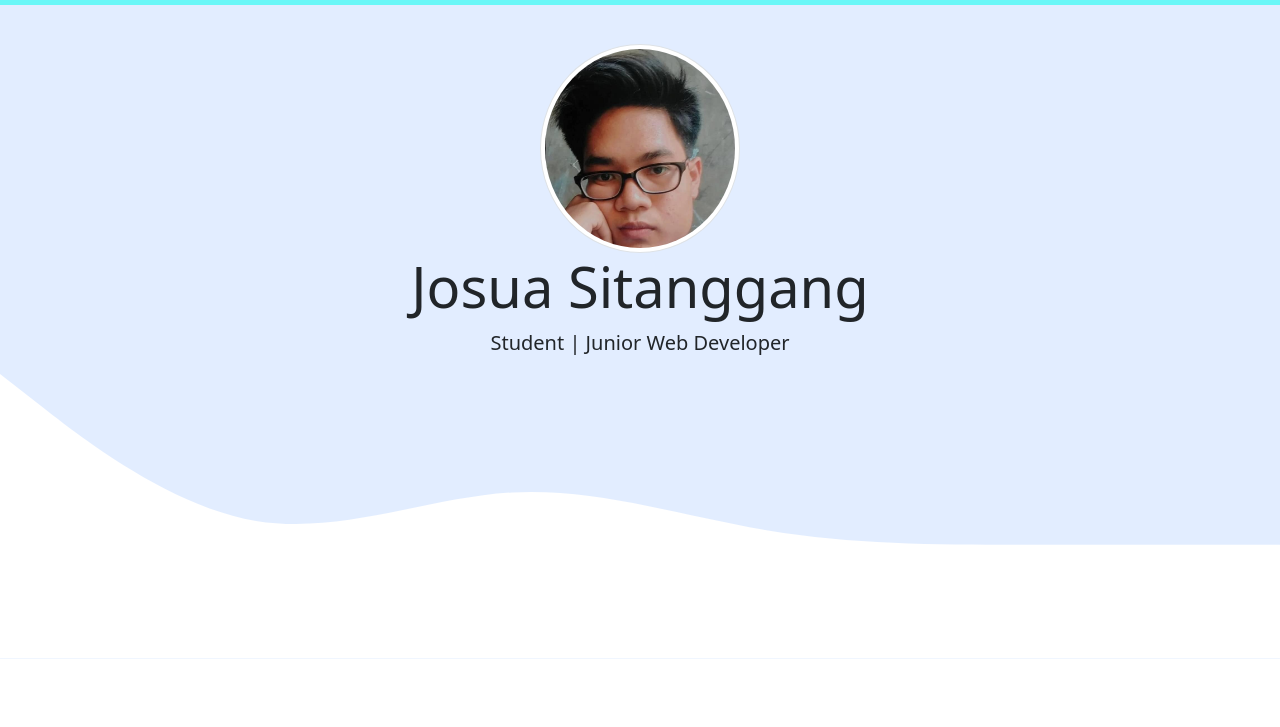
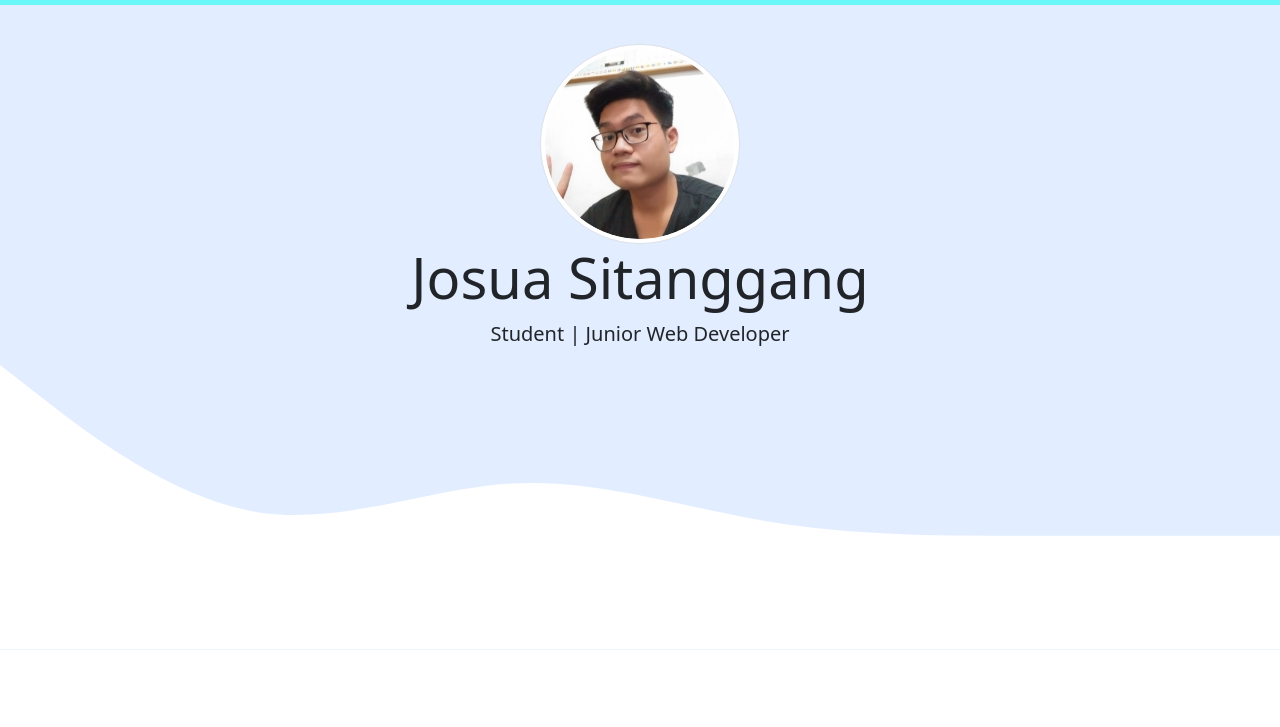
Before and after one commit to josua-stng/josua-stng.github.io, a plain HTML site: page index.html in a window 1280 px wide. Shown: the part 68-795 px from the top of the page. Drawn offline with nearby package versions, Linux system fonts and the light colour scheme.

Commit message:
fix image photo

```diff
--- a/index.html
+++ b/index.html
@@ -55,7 +55,7 @@
     <!-- Start Jumbotron -->
 
     <section class="jumbotron text-center">
-        <img src="img/my photo.jpg" alt="img2" class="rounded-circle img-thumbnail">
+        <img src="img/my_photo.png" alt="img2" class="rounded-circle img-thumbnail">
         <h1 class="display-4">Josua Sitanggang</h1>
         <p class="lead">Student | Junior Web Developer</p>
         <svg xmlns="http://www.w3.org/2000/svg" viewBox="0 0 1440 320">
```
Also changed, not shown: img/my photo.jpg (deleted), img/my_photo.png (added).
